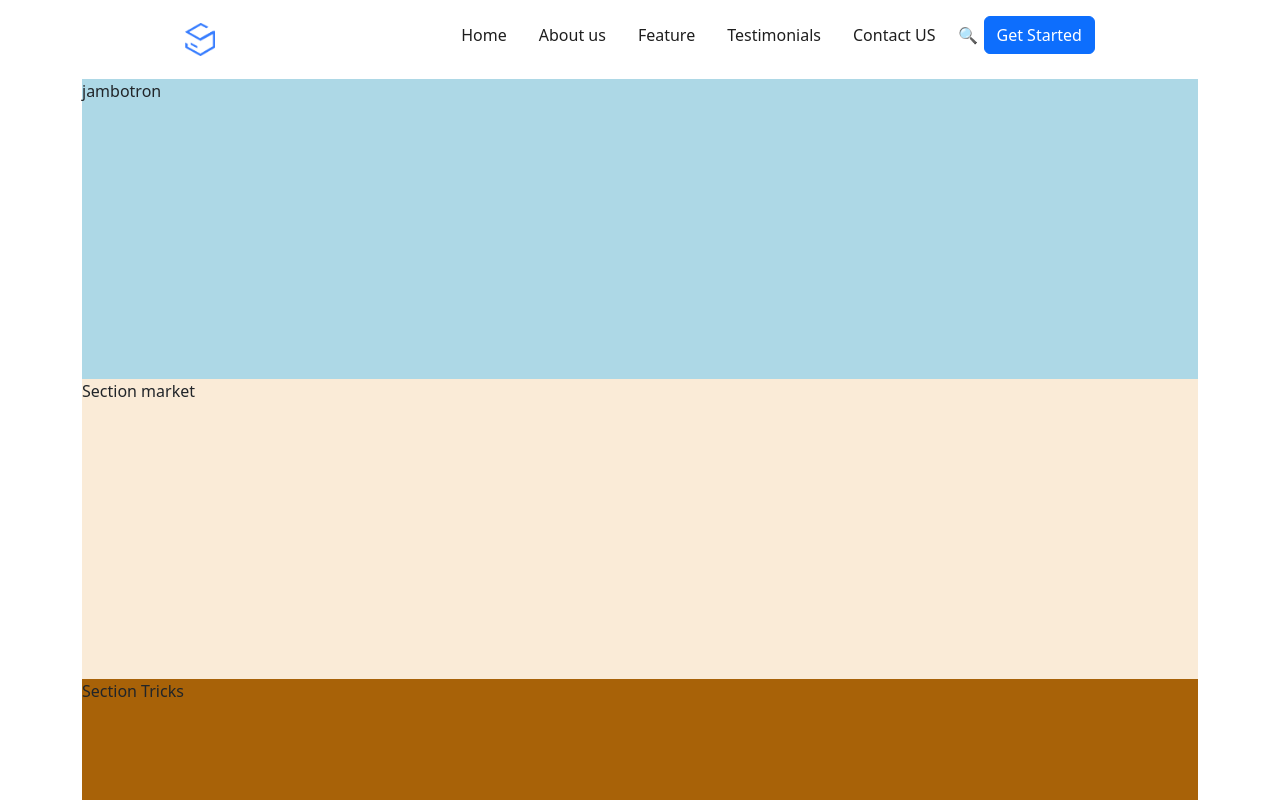
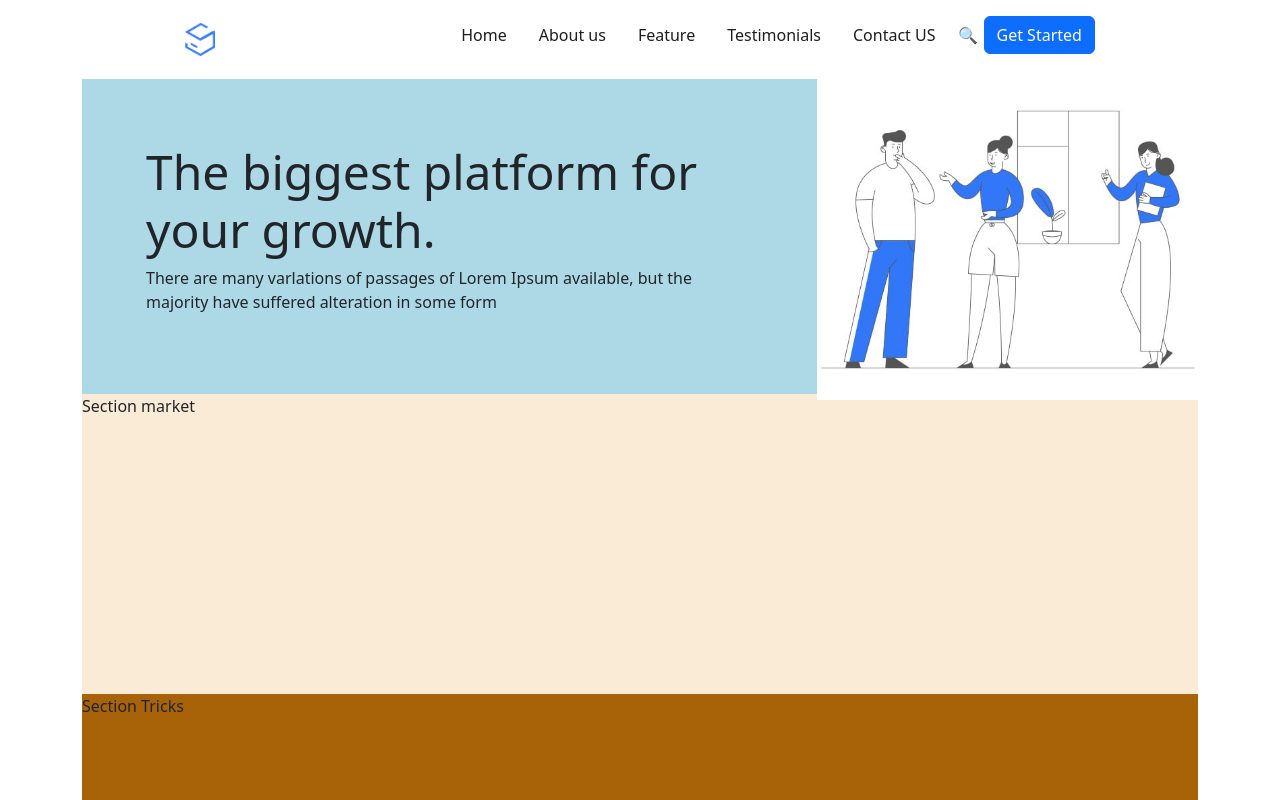
Before and after one commit to Richter96/proj-html-vuejs, a Vue app: page / in a window 1280 px wide. Shown: the top 800 px of the page. Built offline with nearby package versions, Linux system fonts and the light colour scheme.

Commit message:
add appJambotron

```diff
--- a/src/components/AppMain.vue
+++ b/src/components/AppMain.vue
@@ -1,8 +1,12 @@
 <script>
+import AppJambotron from './AppJambotron.vue'
 
 
 export default {
     name: 'AppMain',
+    components: {
+        AppJambotron
+    },
     data() {
         return {
 
@@ -13,9 +17,7 @@
 
 <template>
     <div class=" container-md debug">
-        <div class="jambotron">
-            <span>jambotron</span>
-        </div>
+        <AppJambotron />
         <!-- option of marketing -->
         <section class="option_Market">
             <span>Section market</span>
@@ -39,12 +41,6 @@
 
 <style lang="scss">
 .debug {
-
-    .jambotron {
-        width: 100%;
-        height: 300px;
-        background-color: lightblue;
-    }
 
     .option_Market {
         width: 100%;
```
